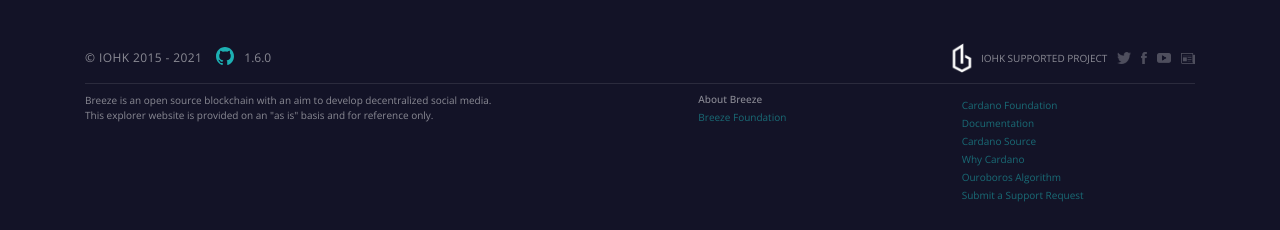
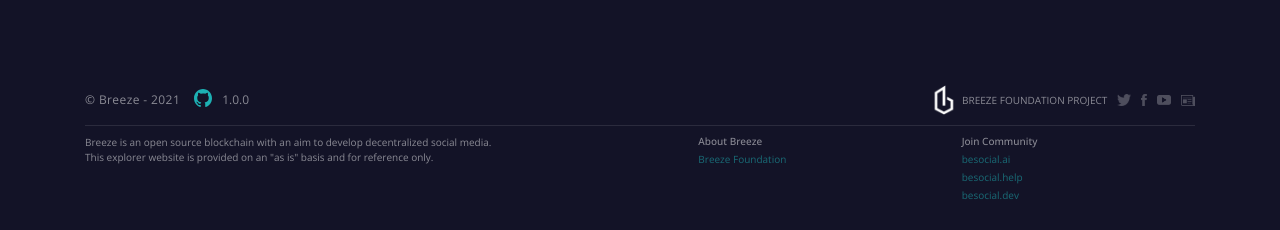
Before and after one commit to AngelDev727/explorer-1, a website with bundled scripts: page public/index.html in a window 1280 px wide. Shown: the part 567-797 px from the top of the page. Built offline with nearby package versions, Linux system fonts and the light colour scheme; no server answers.

Commit message:
Update index.html

```diff
--- a/public/index.html
+++ b/public/index.html
@@ -83,20 +83,19 @@
             <div class="footer-content-wrapper-box">
                 <div class="top-flex-wrapper d-flex align-items-center justify-content-between">
                     <div class="top-f-left d-flex align-items-center">
-                        <p class="copyright-text">© IOHK 2015 - 2021</p>
+                        <p class="copyright-text">© Breeze - 2021</p>
                         <a href="#" class="githublink"><svg xmlns="http://www.w3.org/2000/svg" width="36" height="36"
                                 viewBox="0 0 36 36">
                                 <path fill="#FFF" fill-rule="evenodd"
                                     d="M0 18.457c0 8.153 5.157 15.07 12.31 17.511.9.17 1.229-.4 1.229-.889 0-.439-.016-1.599-.025-3.138-5.007 1.114-6.063-2.475-6.063-2.475-.819-2.132-1.999-2.7-1.999-2.7-1.634-1.145.124-1.122.124-1.122 1.807.13 2.757 1.903 2.757 1.903 1.607 2.82 4.213 2.005 5.239 1.533.163-1.193.628-2.006 1.142-2.468-3.997-.466-8.199-2.048-8.199-9.12 0-2.016.702-3.664 1.853-4.954-.184-.467-.802-2.343.177-4.883 0 0 1.512-.498 4.95 1.89A16.847 16.847 0 0 1 18 8.926c1.529.006 3.068.212 4.507.62 3.435-2.388 4.945-1.89 4.945-1.89.981 2.54.363 4.416.179 4.883 1.153 1.29 1.85 2.938 1.85 4.953 0 7.09-4.208 8.65-8.218 9.107.646.57 1.22 1.697 1.22 3.418 0 2.467-.02 4.458-.02 5.063 0 .494.323 1.067 1.237.887C30.847 33.521 36 26.61 36 18.456 36 8.264 27.94 0 17.998 0 8.06 0 0 8.263 0 18.457z">
                                 </path>
                             </svg></a>
-                        <span class="version">1.6.0</span>
+                        <span class="version">1.0.0</span>
                     </div>
 
                     <div class="top-f-right d-flex align-items-center justify-content-end">
                         <div class="single-logo"><a href="#"><img class="img-fluid" src="./icons/single-logo.png"
-                                    alt=""></a> <span>IOHK
-                                Supported Project</span></div>
+                                    alt=""></a> <span>Breeze Foundation Project</span></div>
                         <ul class="sc-links d-flex align-items-center justify-content-end">
                             <li><a href=""><img src="./icons/twitter.png" alt=""></a></li>
                             <li><a href=""><img src="./icons/facebook.png" alt=""></a></li>
@@ -118,43 +117,17 @@
                         </ul>
                     </div>
                     <div class="footer-widget">
-                        <h5></h5>
+                        <h5>Join Community</h5>
                         <ul class="ft-links">
-                            <li><a href="#">Cardano Foundation</a></li>
-                            <li><a href="#">Documentation</a></li>
-                            <li><a href="#">Cardano Source</a></li>
-                            <li><a href="#">Why Cardano</a></li>
-                            <li><a href="#">Ouroboros Algorithm</a></li>
-                            <li><a href="#">Submit a Support Request</a></li>
+                            <li><a href="#">besocial.ai</a></li>
+                            <li><a href="#">besocial.help</a></li>
+                            <li><a href="#">besocial.dev</a></li>
                         </ul>
                     </div>
                 </div>
             </div>
         </footer>
 
-
-
-
-
-
-
-
-
-
-
-
-
-
-
-
-
-
-
-
-
-
-
-
 </body>
 
 
```
